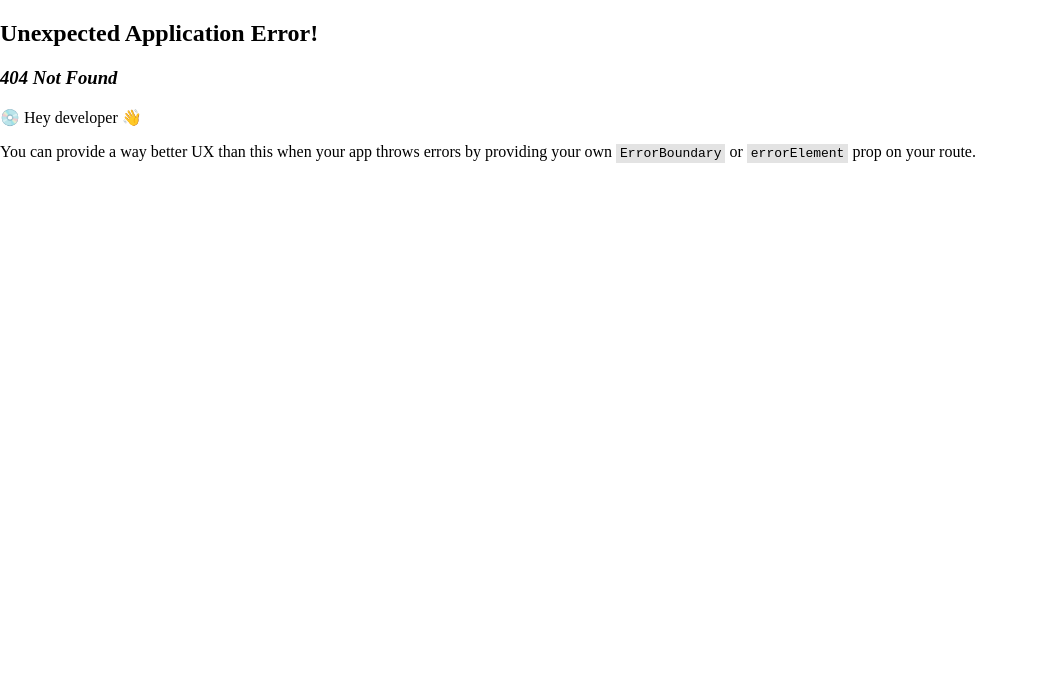
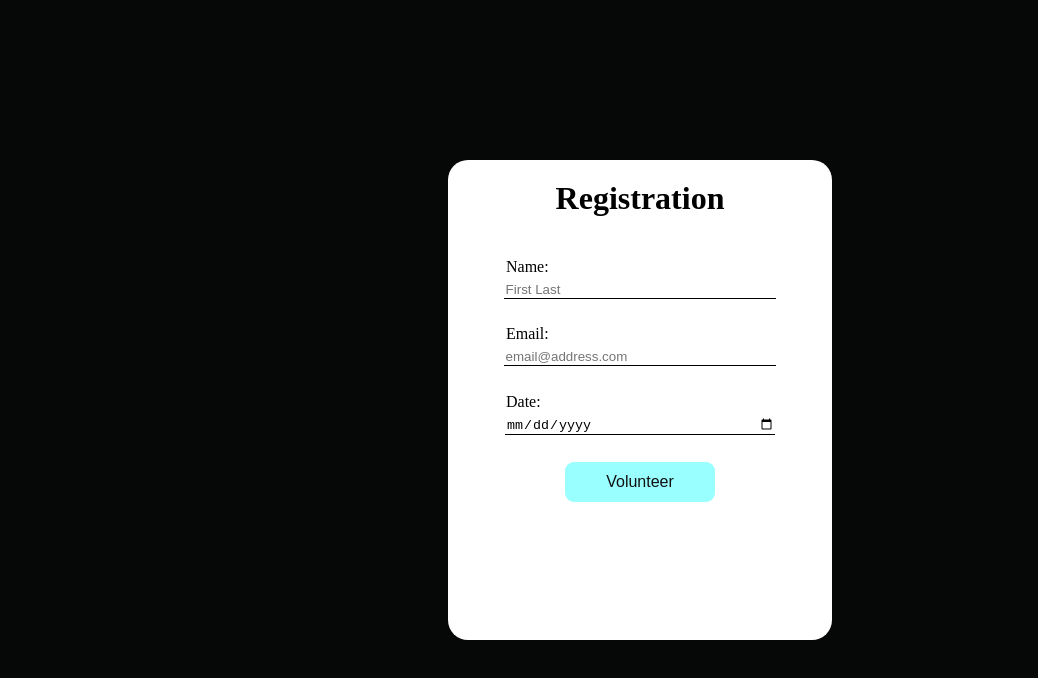
Before and after one commit to edd-ie/speed-skating, a React (Vite) app: page /volunteer in a window 1280 px wide. Before the commit this address had no page. Shown: the top 678 px of the page, without its empty margins (0-1038 px from the left). Built offline with nearby package versions, Linux system fonts and the light colour scheme.

Commit message:
Submission form and navigation button

```diff
--- a/src/App.jsx
+++ b/src/App.jsx
@@ -2,6 +2,7 @@ import { useState } from 'react'
 import './App.css'
 import Home from './components/Home'
 import {RouterProvider, createBrowserRouter} from 'react-router-dom'
+import Volunteer from './components/Directory/Volunteer'
 
 
 function App() {
@@ -11,6 +12,10 @@ function App() {
       {
         path: "/",
         element: <Home/>
+      },
+      {
+        path: "/volunteer",
+        element: <Volunteer/>
       }
     ]
   )
--- /dev/null
+++ b/src/components/Directory/Volunteer.jsx
@@ -0,0 +1,67 @@
+import React, { useState } from "react";
+import '../Styles/Volunteer.css'
+
+export default function Volunteer() {
+
+    let [data, setData] = useState({});
+
+    function checkDay() {
+        let inputDate = new Date(document.getElementById('myDate').value);
+        let day = inputDate.getDay() + 1;
+        let today = new Date();
+        let twoMonthsLater = new Date();
+        twoMonthsLater.setMonth(today.getMonth()+2);
+
+        // JavaScript counts Sunday as 0, Monday as 1, and so on.
+        if(inputDate < today || inputDate > twoMonthsLater) { // not within the allowed date range
+            alert("Please select a date that is no earlier than today and no later than two months from today");
+            document.getElementById('myDate').value = '';
+        } else if(day != 2 && day != 4) {// not Tuesday or Thursday
+            alert("Please select a Tuesday or Thursday");
+            document.getElementById('myDate').value = '';
+        }
+    }
+
+
+    function handleSignup(){
+        setData({
+        name:"Jeeves",
+        phone: 132424,
+        email: 'ae@gmail.com',
+        date: 'thursday'
+        })
+        let dataOut = [[data.name, data.phone, data.email, data.date]]
+        let table = "Test"
+
+        var myHeaders = new Headers();
+        myHeaders.append("Content-Type", "application/json");
+        var requestOptions = {
+            method: "post",
+            headers: myHeaders,
+            redirect: "follow",
+            body: JSON.stringify(dataOut)
+        };
+
+        fetch("https://v1.nocodeapi.com/the_user/google_sheets/cBbKgkpOMaLBOEAE?tabId=Test", requestOptions)
+            .then(response => response.text())
+            .then(result => console.log(result))
+            .catch(error => console.log('error', error));
+
+        alert("Done!")
+    }
+
+    return(
+        <div className="volunteer">
+            <form action="submit" className="register" onSubmit={handleSignup}>
+                <h1 className="formHead">Registration</h1>
+                <label htmlFor="Name">Name:</label>
+                <input type="text" placeholder="First Last" />
+                <label htmlFor="Email">Email:</label>
+                <input type="email" placeholder="email@address.com" />
+                <label htmlFor="Date">Date:</label>
+                <input type="date" placeholder="Date" onChange={checkDay} id="myDate" />
+                <button id="signup" type="submit">Volunteer</button>
+            </form>
+        </div>
+    )
+}
--- a/src/components/Header.jsx
+++ b/src/components/Header.jsx
@@ -10,10 +10,10 @@ export default function Header() {
         <div className="iconHead" onClick={()=>{console.log("OK")}}></div>
         <ul className="nav">
             <li><Link to="/">Home</Link></li>
-            <li><Link to="/chat">Schedule</Link></li>
-            <li><Link to="/art">Tutorials</Link></li>
-            <li><Link to="/book">Volunteer</Link></li>
-            <li><Link to="/about">About</Link></li>
+            <li><Link to="/">Schedule</Link></li>
+            <li><Link to="/">Tutorials</Link></li>
+            <li><Link to="/">Volunteer</Link></li>
+            <li><Link to="/">About</Link></li>
         </ul>
     </div>
   );
--- a/src/components/Home.jsx
+++ b/src/components/Home.jsx
@@ -1,9 +1,12 @@
-import React from "react";
+import React, { useState } from "react";
 import Header from './Header'
 import './Styles/Home.css'
 import timelapse from '../assets/SpeedSkating.mp4'
+import { Link } from "react-router-dom";
 
 export default function Home() {
+
+
 
     return (
     <div className="Home">
@@ -15,9 +18,11 @@ export default function Home() {
               <div className="option">
                 <h1>Tutorials</h1>
               </div>
-              <div className="option">
-                <h1>Volunteer</h1>
-              </div>
+              <Link to="/volunteer">
+                <div className="option">
+                  <h1>Volunteer</h1>
+                </div>
+              </Link>
             </div>
           </div>
         </div>
--- a/src/components/Styles/Home.css
+++ b/src/components/Styles/Home.css
@@ -63,6 +63,10 @@ h1{
     margin-top: 20px;
 }
 
+a{
+    text-decoration: none;
+}
+
 .option:hover{
     cursor: pointer;
     color: black;
--- /dev/null
+++ b/src/components/Styles/Volunteer.css
@@ -0,0 +1,58 @@
+.volunteer{
+    background: #060707;
+    width: 100%;
+    height: 100vh;
+    display: flex;
+    flex-direction: column;
+    justify-content: center;
+    align-items: center;
+}
+
+.register{
+    position: relative;
+    display: flex;
+    flex-direction: column;
+    background: white;
+    width: 30%;
+    height: 60%;
+    border-radius: 20px;
+}
+
+.register label {
+    position: relative;
+    align-self: flex-start;
+    margin-top: 5%;
+    margin-left: 58px;
+}
+
+.formHead {
+    align-self: center;
+}
+
+.register input{
+    position: relative;
+    width: 70%;
+    margin-bottom: 2%;
+    align-self: center;
+    border: none;
+    border-bottom: 1px solid black;
+    margin-top: 5px;
+}
+
+#signup{
+    margin-top:20px;
+    width: 150px;
+    height: 40px;
+    border: 0px;
+    border-radius: 9px;
+    background: #99FFFF;
+    color: rgb(17, 17, 17);
+    font-size: medium;
+    align-self: center;
+}
+
+#signup:hover{
+    border: 2px solid black;
+    color: #99FFFF;
+    background: rgb(17, 17, 17);
+}
```
